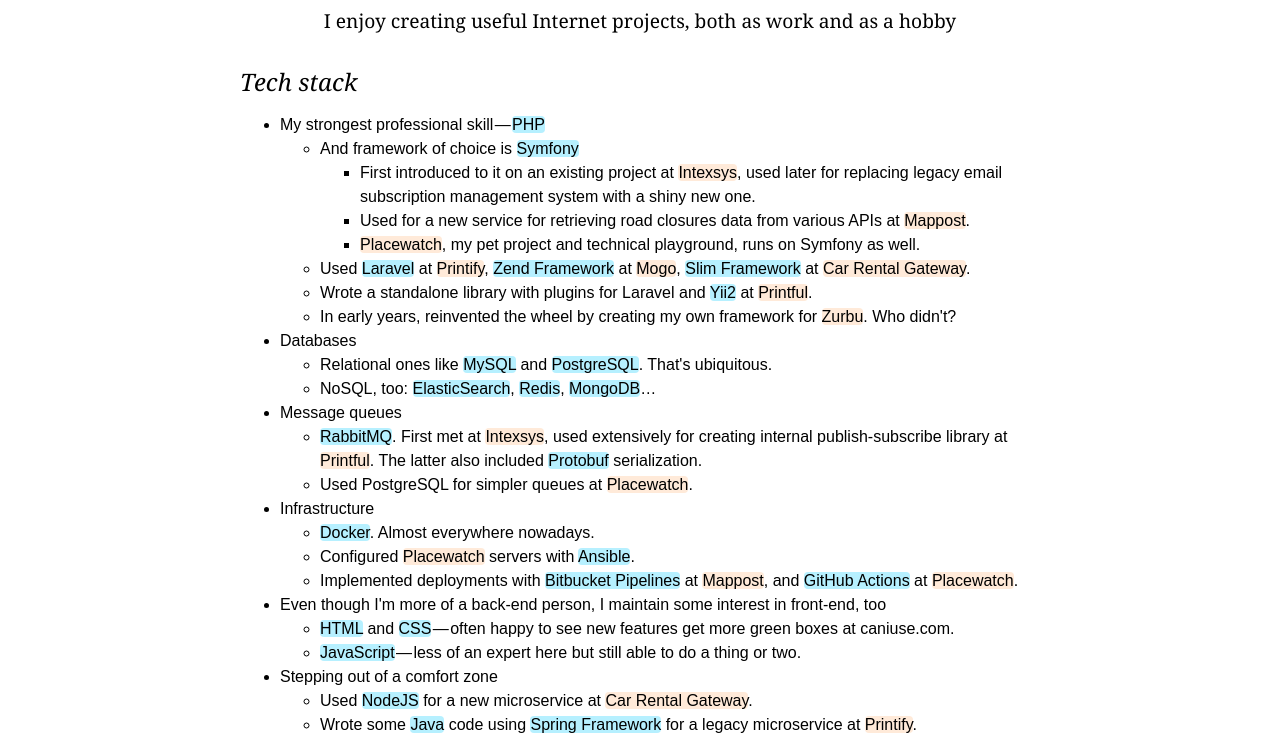
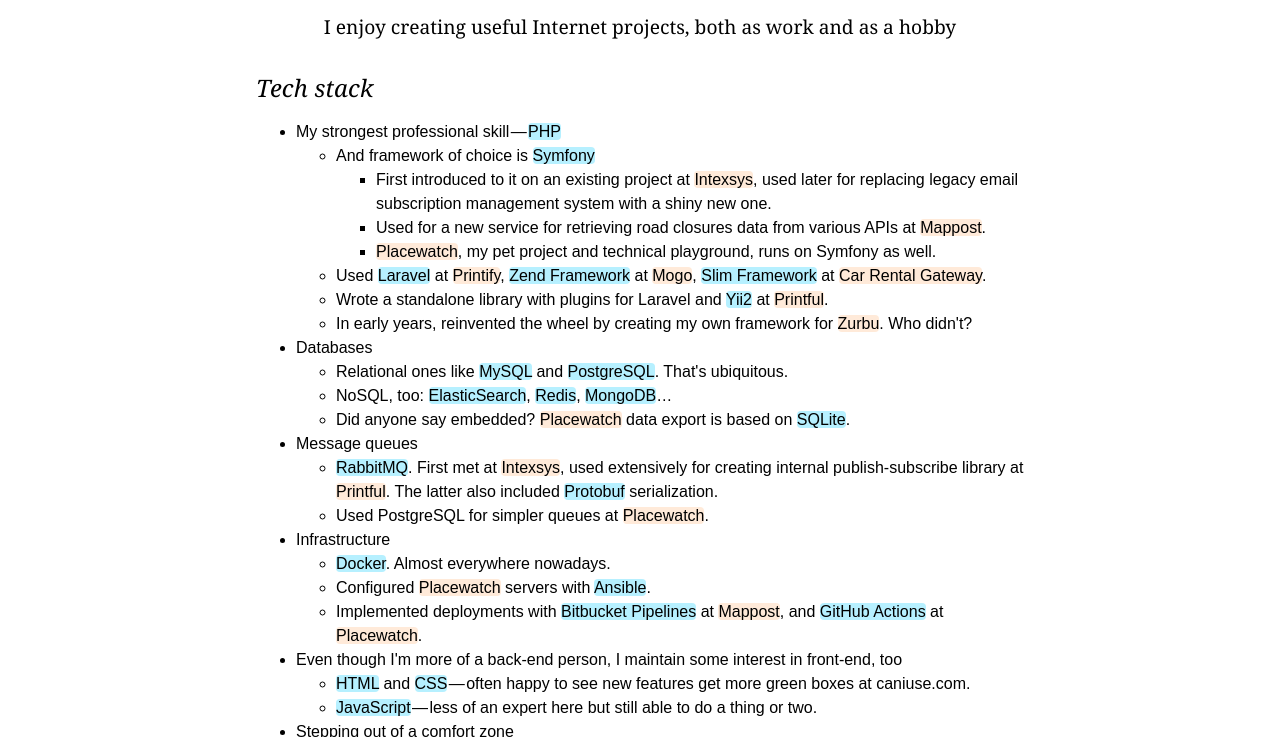
Before and after one commit to artursreiljans/artursreiljans.github.io, a plain HTML site: page cv/index.html in a window 1280 px wide. Shown: the part 235-972 px from the top of the page. Drawn offline with Linux system fonts and the light colour scheme.

Commit message:
Clean-up CV style.

```diff
--- a/cv/index.html
+++ b/cv/index.html
@@ -5,7 +5,7 @@
     <style>
         @media print {
             @page {
-                margin: 2.5cm;
+                margin: 2rem;
             }
 
             body > main > article {
@@ -24,7 +24,6 @@
         }
 
         body > nav {
-            padding: .8rem 1rem;
             background: #efefd9;
             border-bottom: 1px solid #d2d2c3;
         }
@@ -61,14 +60,17 @@
         }
 
         body > nav > ul,
+        body > main {
+            max-width: 50em;
+            margin: 0 auto;
+            box-sizing: border-box;
+            padding: 1rem;
+        }
+
         body > main > article,
         body > main > table {
-            max-width: 50em;
-            margin: 0 auto;
-        }
-
-        body > main > article {
-            padding: 1rem 1rem 0 1rem;
+            width: 100%;
+            box-sizing: border-box;
         }
 
         body > main a {
@@ -263,6 +265,10 @@
                         <span class="skill">ElasticSearch</span>,
                         <span class="skill">Redis</span>,
                         <span class="skill">MongoDB</span>…
+                    </li>
+                    <li>
+                        Did anyone say embedded? <span class="project">Placewatch</span>
+                        data export is based on <span class="skill">SQLite</span>.
                     </li>
                 </ul>
             </li>
```
